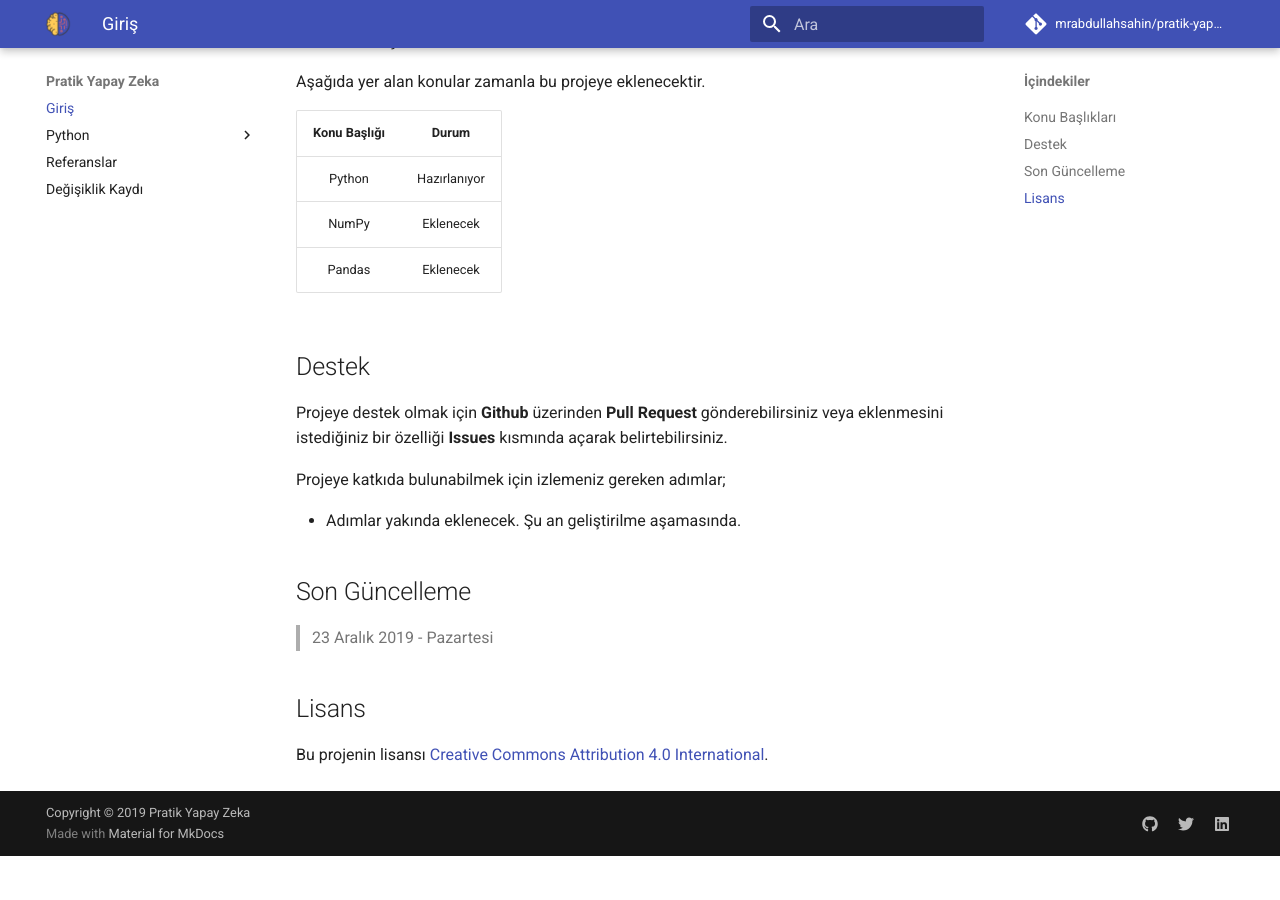
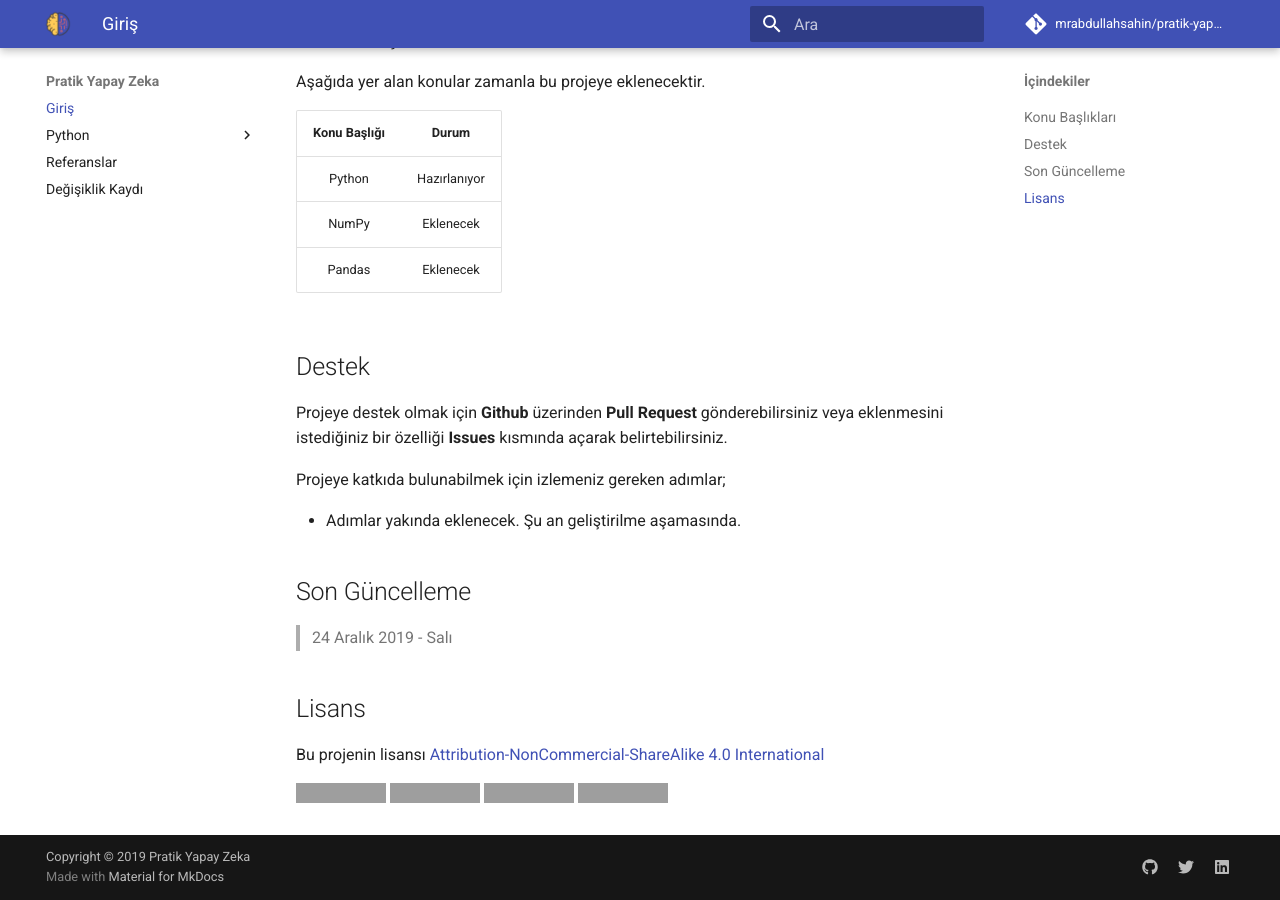
Before and after one commit to mrabdullahsahin/pratik-yapay-zeka, an MkDocs documentation site: the page built from docs/index.md, in a window 1280 px wide and 900 px high, scrolled down 661 px. Built offline with MkDocs 1.6.1 and Material for MkDocs 9.7.7, drawn with Linux system fonts in a browser that asks for light colours; comment, search, counter and statistics services are not loaded; before the commit the page ends 1517 px from its top, so only the background shows below that; grey boxes are pictures that could not be loaded.

Commit message:
Update index.md

```diff
--- a/docs/index.md
+++ b/docs/index.md
@@ -26,8 +26,14 @@ Projeye katkıda bulunabilmek için izlemeniz gereken adımlar;
 
 ## Son Güncelleme
 
-> 23 Aralık 2019 - Pazartesi
+> 24 Aralık 2019 - Salı
 
 ## Lisans
 
-Bu projenin lisansı [Creative Commons Attribution 4.0 International](https://github.com/mrabdullahsahin/pratik-yapay-zeka/blob/master/LICENSE.MD).
+Bu projenin lisansı <a href="https://creativecommons.org/licenses/by-nc-sa/4.0/legalcode" target="_blank">Attribution-NonCommercial-ShareAlike 4.0 International</a>
+
+<p align="left"> <img src="https://mirrors.creativecommons.org/presskit/icons/cc.png" height=35 alt="Pratik Yapay Zeka" style="color:black;"/>
+<img src="https://mirrors.creativecommons.org/presskit/icons/by.png" height=35 alt="Pratik Yapay Zeka"/>
+<img src="https://mirrors.creativecommons.org/presskit/icons/nc.png" height=35 alt="Pratik Yapay Zeka"/>
+<img src="https://mirrors.creativecommons.org/presskit/icons/sa.png" height=35 alt="Pratik Yapay Zeka"/>
+</p>
```
